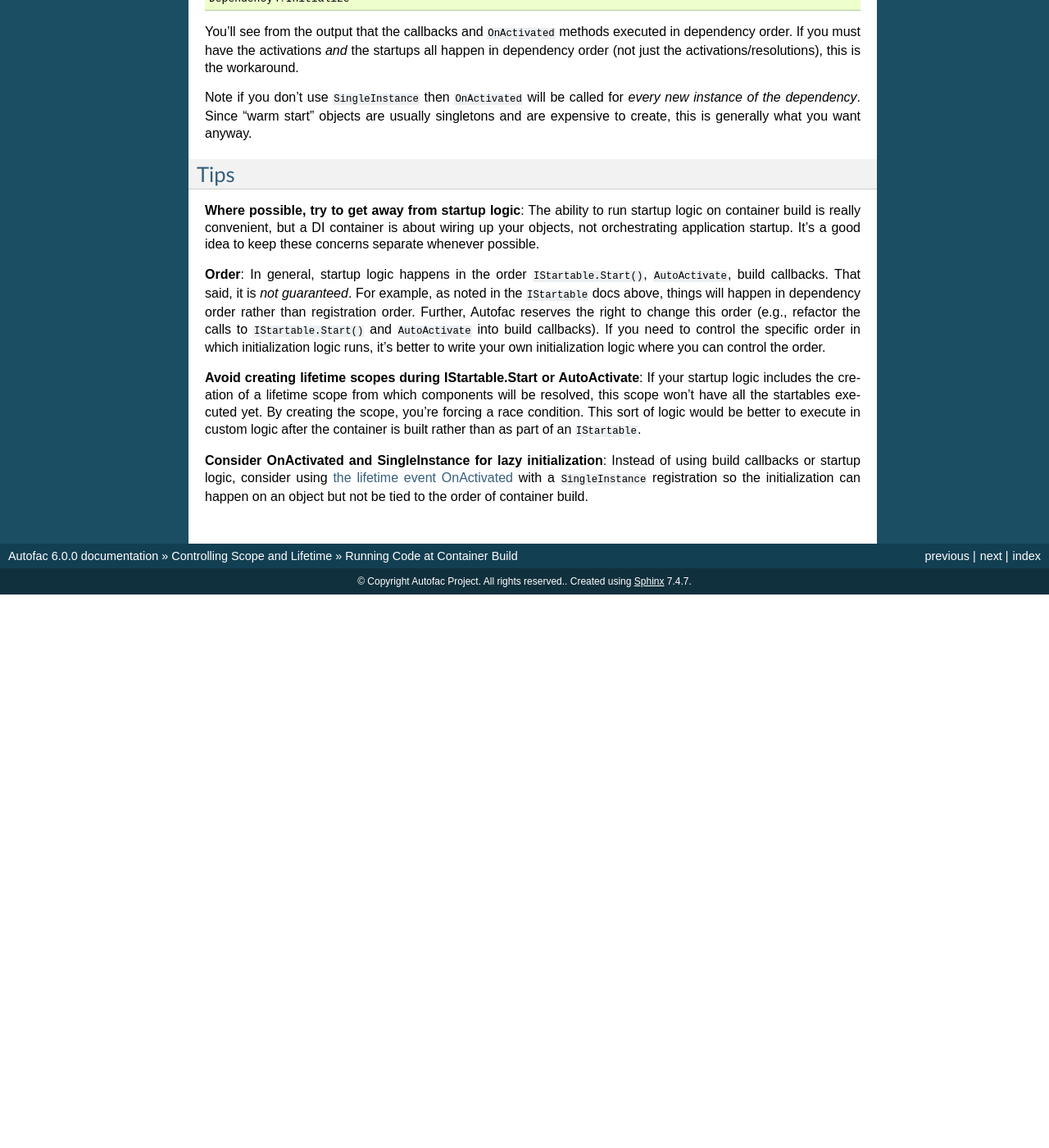
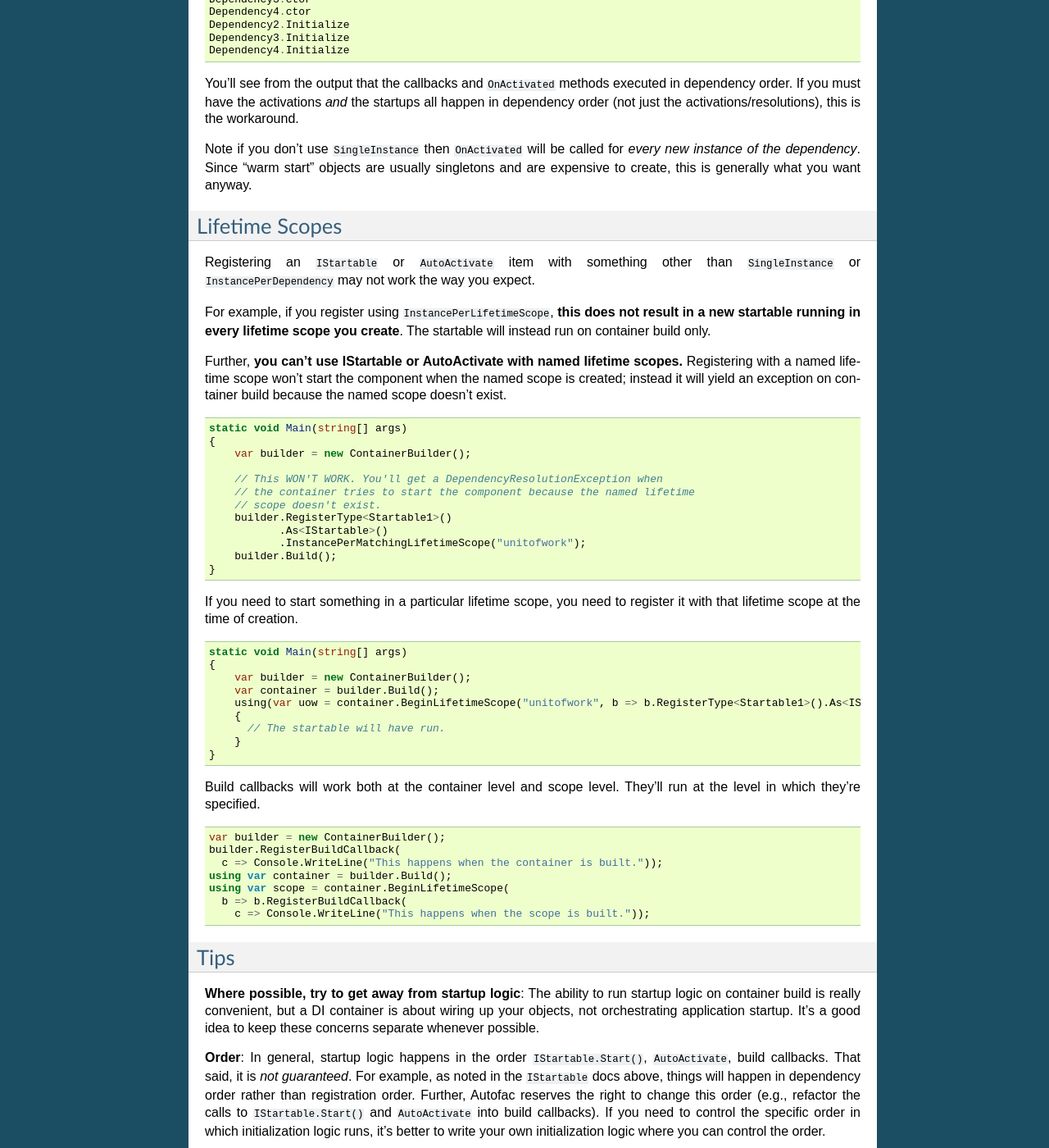
Before and after one commit to autofac/Documentation, a Sphinx documentation site: the page built from docs/lifetime/startup.rst, in a window 1280 px wide and 1400 px high, scrolled down 4536 px. Shown: the whole window at 82% size. Built offline with Sphinx 7.4.7, drawn with Linux system fonts in a browser that asks for light colours; before the commit the page ends 5261 px from its top, so only the background shows below that; some of the changed text lies outside the part shown.

Commit message:
Fix #104: Explain lifetime scopes with Startable/AutoActivate

```diff
--- a/docs/lifetime/startup.rst
+++ b/docs/lifetime/startup.rst
@@ -5,6 +5,7 @@ Running Code at Container Build
 Autofac provides the ability for components to be notified or automatically activated when the container is built.
 
 There are three automatic activation mechanisms available:
+
 - Startable components
 - Auto-activated components
 - Container build callbacks
@@ -59,7 +60,6 @@ The order in which components are started is not defined, however, as of Autofac
 
     static void Main(string[] args)
     {
-
         var builder = new ContainerBuilder();
         builder.RegisterType<Startable1>().AsSelf().As<IStartable>().SingleInstance();
         builder.RegisterType<Startable2>().As<IStartable>().SingleInstance();
@@ -118,10 +118,10 @@ To register an auto-activated component, use the ``AutoActivate()`` registration
 
 Note: If you *omit* the ``AsSelf()`` or ``As<T>()`` service registration calls when you register an ``AutoActivate()`` component, the component will *only* be registered to auto-activate and won't necessarily be resolvable "as itself" after container build.
 
-Container Build Callbacks
-=========================
+Build Callbacks
+===============
 
-You can register any arbitrary action to happen at container build time by registering a build callback. A build callback is an ``Action<IContainer>`` and will get the built container prior to that container being returned from ``ContainerBuilder.Build``. Build callbacks execute in the order they are registered:
+You can register any arbitrary action to happen at container or lifetime scope build time by registering a build callback. A build callback is an ``Action<IContainer>`` and will get the built container prior to that container being returned from ``ContainerBuilder.Build``. Build callbacks execute in the order they are registered:
 
 .. sourcecode:: csharp
 
@@ -265,6 +265,56 @@ You'll see from the output that the callbacks and ``OnActivated`` methods execut
 
 Note if you don't use ``SingleInstance`` then ``OnActivated`` will be called for *every new instance of the dependency*. Since "warm start" objects are usually singletons and are expensive to create, this is generally what you want anyway.
 
+Lifetime Scopes
+===============
+
+Registering an ``IStartable`` or ``AutoActivate`` item with something other than ``SingleInstance`` or ``InstancePerDependency`` may not work the way you expect.
+
+For example, if you register using ``InstancePerLifetimeScope``, **this does not result in a new startable running in every lifetime scope you create**. The startable will instead run on container build only.
+
+Further, **you can't use IStartable or AutoActivate with named lifetime scopes.** Registering with a named lifetime scope won't start the component when the named scope is created; instead it will yield an exception on container build because the named scope doesn't exist.
+
+.. sourcecode:: csharp
+
+    static void Main(string[] args)
+    {
+        var builder = new ContainerBuilder();
+
+        // This WON'T WORK. You'll get a DependencyResolutionException when
+        // the container tries to start the component because the named lifetime
+        // scope doesn't exist.
+        builder.RegisterType<Startable1>()
+               .As<IStartable>()
+               .InstancePerMatchingLifetimeScope("unitofwork");
+        builder.Build();
+    }
+
+If you need to start something in a particular lifetime scope, you need to register it with that lifetime scope at the time of creation.
+
+.. sourcecode:: csharp
+
+    static void Main(string[] args)
+    {
+        var builder = new ContainerBuilder();
+        var container = builder.Build();
+        using(var uow = container.BeginLifetimeScope("unitofwork", b => b.RegisterType<Startable1>().As<IStartable>()))
+        {
+          // The startable will have run.
+        }
+    }
+
+Build callbacks will work both at the container level and scope level. They'll run at the level in which they're specified.
+
+.. sourcecode:: csharp
+
+    var builder = new ContainerBuilder();
+    builder.RegisterBuildCallback(
+      c => Console.WriteLine("This happens when the container is built."));
+    using var container = builder.Build();
+    using var scope = container.BeginLifetimeScope(
+      b => b.RegisterBuildCallback(
+        c => Console.WriteLine("This happens when the scope is built."));
+
 Tips
 ====
 
```
